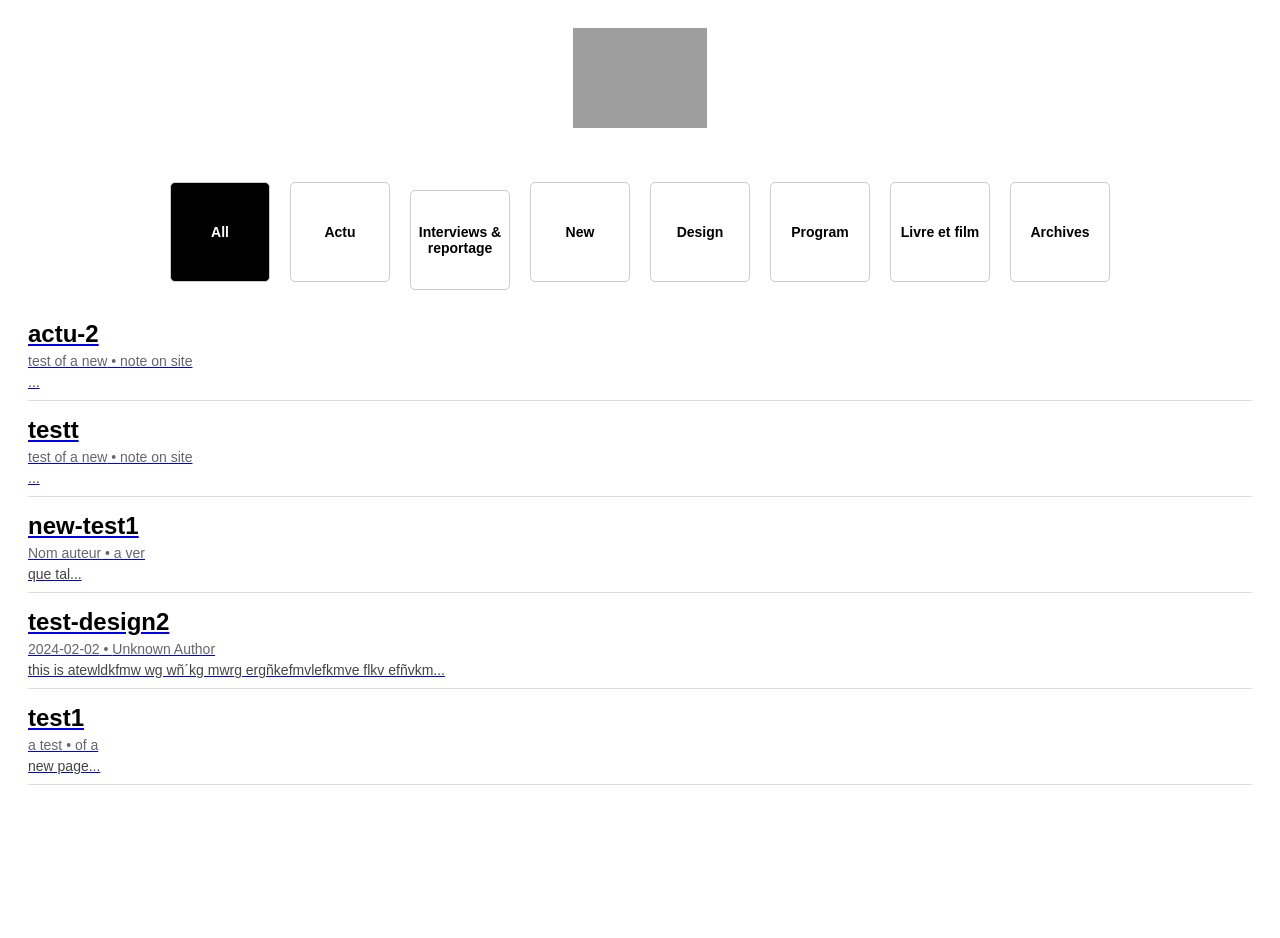
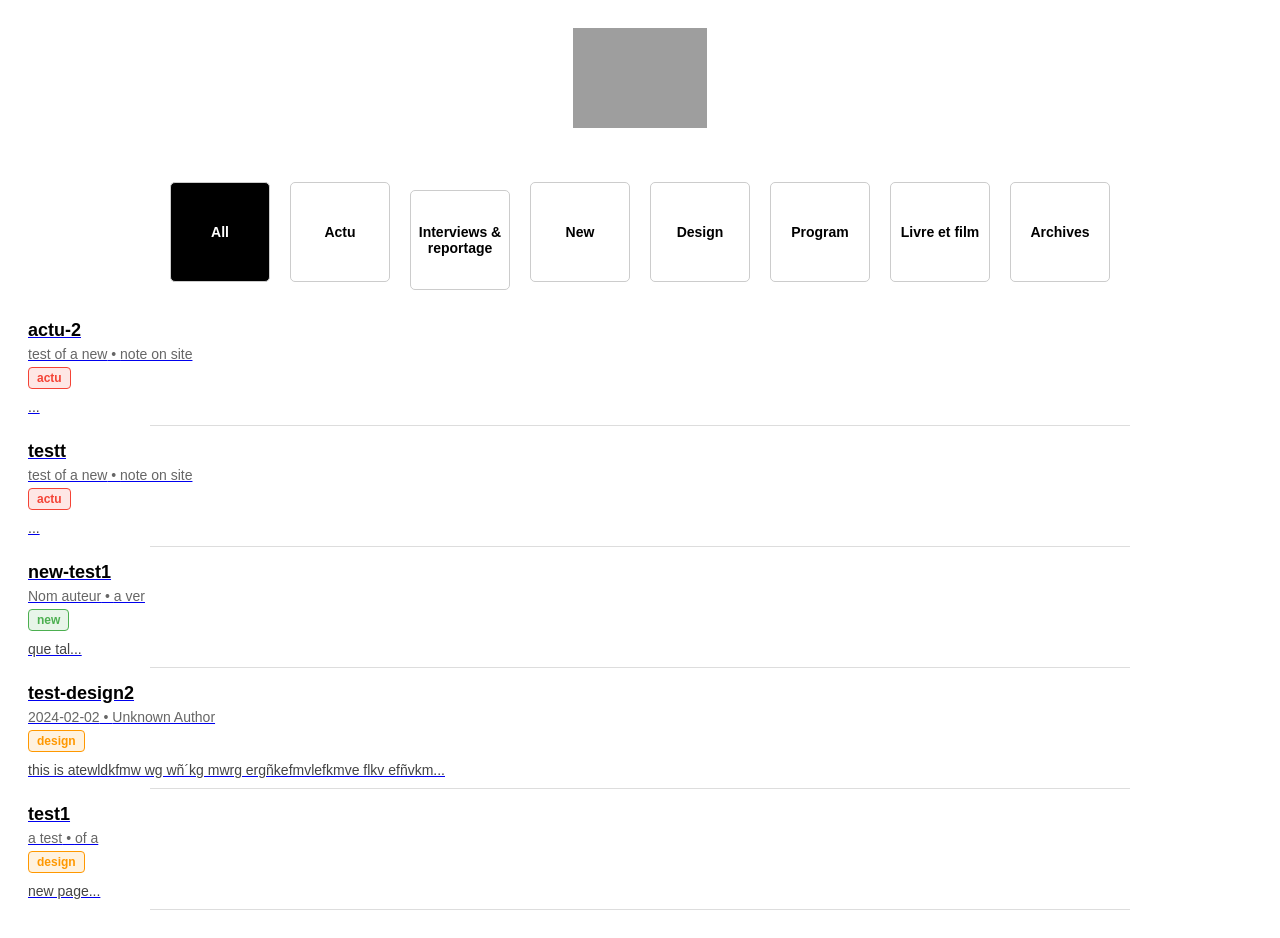
Before and after one commit to EduGonO/bcphl, a Next.js app: page / in a window 1280 px wide. Shown: the top 938 px of the page. Before the commit the page ends 856 px from the top, so only its background shows below. Built offline with nearby package versions, Linux system fonts and the light colour scheme; grey boxes are pictures that could not be loaded.

Commit message:
underline, separator, title, categories

```diff
--- a/pages/index.tsx
+++ b/pages/index.tsx
@@ -89,14 +89,28 @@
           <div key={index} style={{ marginBottom: '15px' }}>
             <Link href={`/article?slug=${article.category}/${article.title.toLowerCase().replace(/\s+/g, '-')}`}>
               <a style={{ textDecoration: 'none', color: '#000' }}>
-        <h2 style={{ margin: '0 0 5px' }}>{article.title}</h2>
+                <h3 style={{ margin: '0 0 5px', fontSize: '18px' }}>{article.title}</h3>
                 <p style={{ margin: '0 0 5px', fontSize: '14px', color: '#666' }}>
                   {article.date} • {article.author}
                 </p>
-        <p style={{ margin: '0 0 10px', fontSize: '14px', color: '#444' }}>
-          {article.preview}
-        </p>
-        <hr style={{ border: 'none', borderBottom: '1px solid #ddd' }} />
+                <div
+                  style={{
+                    display: 'inline-block',
+                    fontSize: '12px',
+                    fontWeight: 'bold',
+                    padding: '3px 8px',
+                    color: categories.find((cat) => cat.name === article.category)?.color || '#000',
+                    border: `1px solid ${categories.find((cat) => cat.name === article.category)?.color || '#000'}`,
+                    backgroundColor:
+                      categories.find((cat) => cat.name === article.category)?.color + '20' || '#f0f0f0',
+                    borderRadius: '4px',
+                    marginBottom: '10px',
+                  }}
+                >
+                  {article.category}
+                </div>
+                <p style={{ margin: '0 0 10px', fontSize: '14px', color: '#444' }}>{article.preview}</p>
+                <hr style={{ border: 'none', borderBottom: '1px solid #ddd', width: '80%' }} />
               </a>
             </Link>
           </div>
```
Lines whose indentation alone changed are shown as unchanged.
